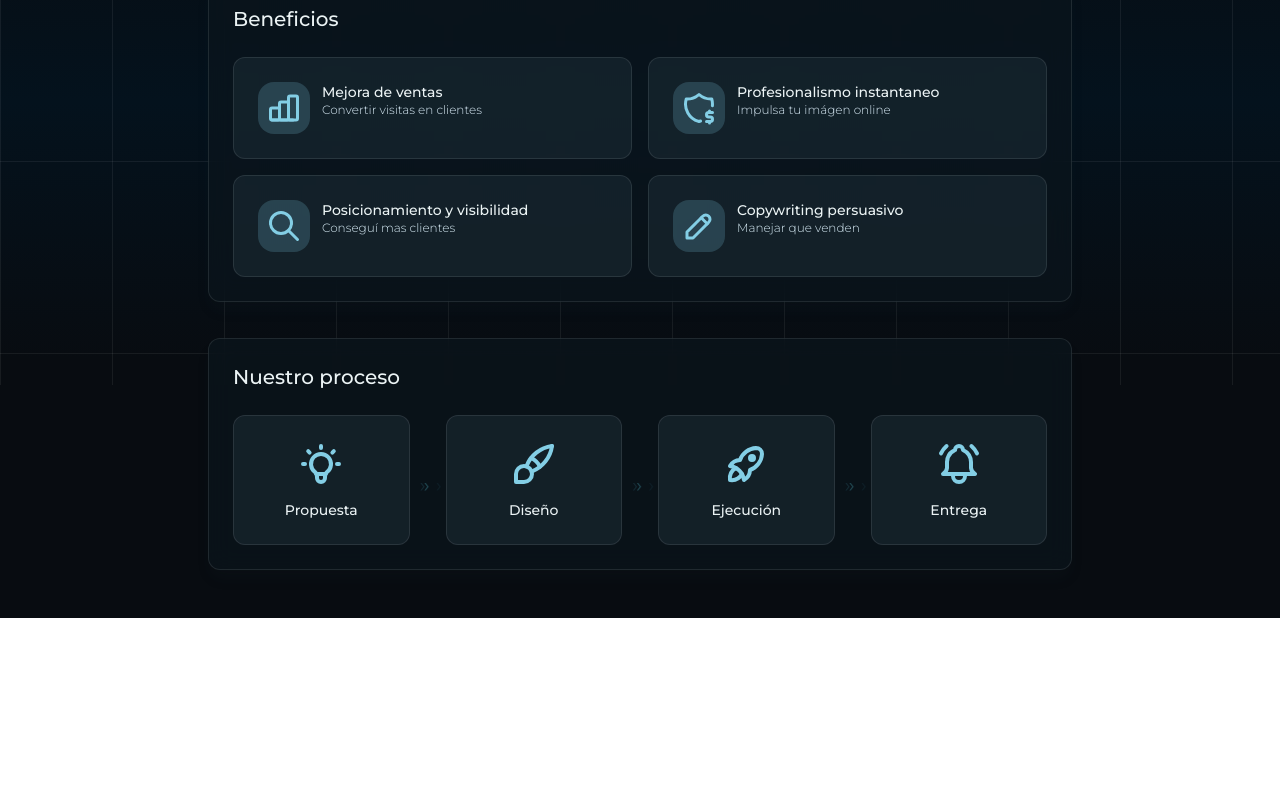
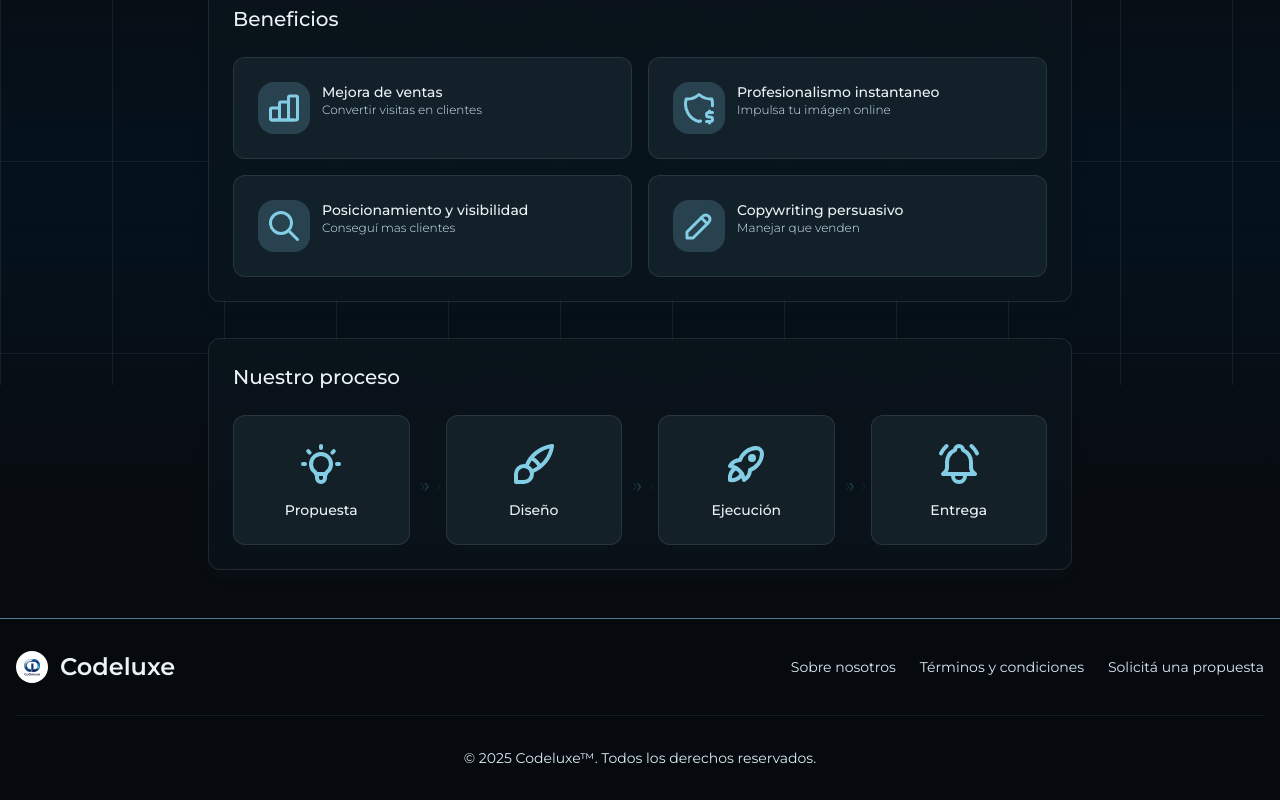
Before and after one commit to nicoplacente/codeluxe, a Next.js app: page / in a window 1280 px wide. Shown: the part 415-1215 px from the top of the page. Before the commit the page ends 1033 px from the top, so only its background shows below. Built offline with nearby package versions, Linux system fonts and the light colour scheme.

Commit message:
probando theme color

```diff
--- a/src/app/globals.css
+++ b/src/app/globals.css
@@ -44,6 +44,12 @@ button {
 
 p {
   color: var(--secondary-txt);
+}
+
+footer {
+  background: #0002;
+  backdrop-filter: blur(10px);
+  border-top: 1px solid #83cee599;
 }
 
 /* Header animation */
--- a/src/app/layout.jsx
+++ b/src/app/layout.jsx
@@ -1,6 +1,7 @@
 import { Montserrat } from "next/font/google";
 import "./globals.css";
 import Header from "@/page-sections/header";
+import Footer from "@/page-sections/footer";
 
 const montserrat = Montserrat({
   subsets: ["latin"],
@@ -10,6 +11,9 @@ const montserrat = Montserrat({
 export const metadata = {
   title: "Codeluxe",
   description: "Generated by create next app",
+  theme: {
+    color: "var(--background)",
+  },
 };
 
 export default function RootLayout({ children }) {
@@ -19,6 +23,7 @@ export default function RootLayout({ children }) {
         <div className="fixed inset-0 -z-10 h-full w-full bg-[linear-gradient(to_right,#fff1_1px,transparent_1px),linear-gradient(to_bottom,#fff1_1px,transparent_1px)] bg-[size:7rem_12rem]"></div>
         <Header />
         {children}
+        <Footer />
       </body>
     </html>
   );
--- /dev/null
+++ b/src/page-sections/footer.jsx
@@ -0,0 +1,62 @@
+import Link from "next/link";
+export default function Footer() {
+  return (
+    <footer className="bg-secondary shadow-sm">
+      <div className="w-full max-w-screen-xl mx-auto p-4 md:py-8">
+        <div className="sm:flex sm:items-center sm:justify-between">
+          <Link
+            href="/"
+            aria-label="Inicio"
+            className="flex items-center mb-4 sm:mb-0 space-x-3 rtl:space-x-reverse"
+          >
+            <img
+              src="/logo-codeluxe.webp"
+              className="h-8 rounded-full active:scale-90 hover:contrast-50 transition cursor-pointer hover:shadow-2xl hover:shadow-primary/50"
+              alt="Flowbite Logo"
+            />
+            <span className="self-center text-2xl font-semibold whitespace-nowrap text-primary-txt">
+              Codeluxe
+            </span>
+          </Link>
+          <ul className="flex flex-wrap items-center mb-6 text-sm text-secondary-txt sm:mb-0">
+            <li>
+              <Link
+                href="/info"
+                className="hover:underline me-4 md:me-6"
+                aria-label="Sobre nosotros"
+              >
+                Sobre nosotros
+              </Link>
+            </li>
+            <li>
+              <Link
+                href="/terminos"
+                className="hover:underline me-4 md:me-6"
+                aria-label="Términos y condiciones"
+              >
+                Términos y condiciones
+              </Link>
+            </li>
+            <li>
+              <Link
+                href="/propuesta"
+                className="hover:underline"
+                aria-label="Solicitá una propuesta"
+              >
+                Solicitá una propuesta
+              </Link>
+            </li>
+          </ul>
+        </div>
+        <hr className="my-6 border-primary/10 sm:mx-auto lg:my-8" />
+        <span className="block text-sm text-secondary-txt sm:text-center ">
+          © 2025{" "}
+          <Link href="/" className="hover:underline" aria-label="Inicio">
+            Codeluxe™
+          </Link>
+          . Todos los derechos reservados.
+        </span>
+      </div>
+    </footer>
+  );
+}
--- a/src/page-sections/header.jsx
+++ b/src/page-sections/header.jsx
@@ -1,14 +1,17 @@
 import { navOptions } from "@/utils/constants";
+import Link from "next/link";
 
 export default function Header() {
   return (
     <header className="z-10 sticky top-0">
       <nav className="flex mx-auto justify-between px-8 py-2 items-center text-primary-txt max-w-4xl">
-        <img
-          src="/logo-codeluxe.jpeg"
-          alt="Logo Codeluxe"
-          className="size-12 rounded-full active:scale-90 hover:contrast-50 transition duration-300 cursor-pointer hover:shadow-2xl hover:shadow-primary/50"
-        />
+        <Link href="/" aria-label="Inicio">
+          <img
+            src="/logo-codeluxe.webp"
+            alt="Logo Codeluxe"
+            className="size-12 rounded-full active:scale-90 hover:contrast-50 transition cursor-pointer hover:shadow-2xl hover:shadow-primary/50"
+          />
+        </Link>
 
         <ul className="flex gap-2">
           {navOptions.map((option) => (
@@ -16,7 +19,7 @@ export default function Header() {
               key={option.title}
               href={option.href}
               aria-label={option.title}
-              className="text-primary-txt hover:shadow-inner hover:shadow-primary/50 hover:scale-110 p-2 rounded-xl transition duration-300"
+              className="text-primary-txt hover:shadow-inner hover:shadow-primary/50 hover:scale-110 p-2 rounded-xl transition"
             >
               <option.icon />
             </a>
```
Also changed, not shown: public/logo-codeluxe.webp (added), src/app/info/page.jsx (added), src/app/propuesta/page.jsx (added), src/app/terminos/page.jsx (added).
